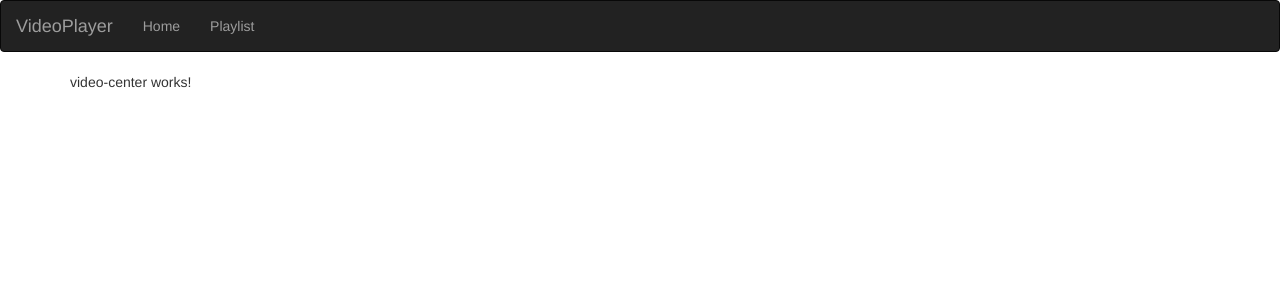
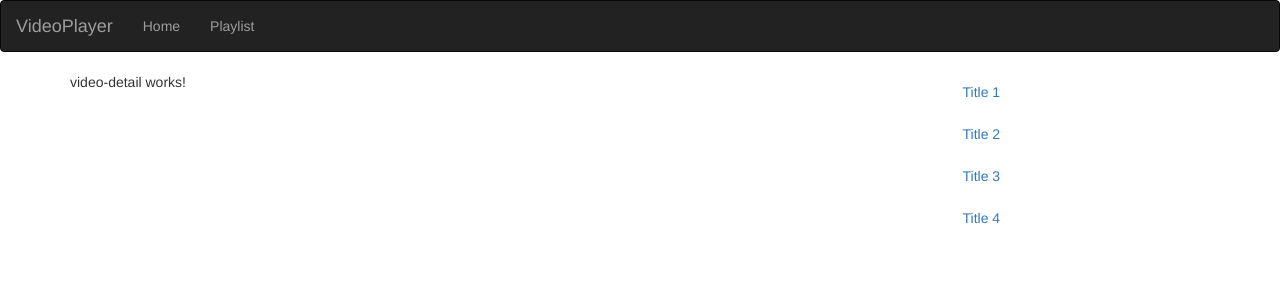
Before and after one commit to leskovitaliy/mean-test, an Angular app: page /videos in a window 1280 px wide. Shown: the top 300 px of the page. Built offline with nearby package versions, Linux system fonts and the light colour scheme.

Commit message:
add video-detail, video-list component

```diff
--- a/src/app/app.module.ts
+++ b/src/app/app.module.ts
@@ -7,12 +7,16 @@ import { AppRoutingModule } from './app-routing.module';
 import { AppComponent } from './app.component';
 import { HomeComponent } from './home/home.component';
 import { VideoCenterComponent } from './video-center/video-center.component';
+import { VideoListComponent } from './video-list/video-list.component';
+import { VideoDetailComponent } from './video-detail/video-detail.component';
 
 @NgModule({
   declarations: [
     AppComponent,
     HomeComponent,
-    VideoCenterComponent
+    VideoCenterComponent,
+    VideoListComponent,
+    VideoDetailComponent
   ],
   imports: [
     BrowserModule,
--- a/src/app/home/home.component.html
+++ b/src/app/home/home.component.html
@@ -1,3 +1,3 @@
-<p>
-  home works!
-</p>
+<div class="jumbotron">
+  <h1>Video Player</h1>
+</div>
--- a/src/app/video-center/video-center.component.html
+++ b/src/app/video-center/video-center.component.html
@@ -1,3 +1,8 @@
-<p>
-  video-center works!
-</p>
+<div class="row">
+  <div class="col-sm-9">
+    <app-video-detail></app-video-detail>
+  </div>
+  <div class="col-sm-3">
+    <app-video-list [videos]="videos"></app-video-list>
+  </div>
+</div>
--- a/src/app/video-center/video-center.component.ts
+++ b/src/app/video-center/video-center.component.ts
@@ -1,4 +1,5 @@
 import { Component, OnInit } from '@angular/core';
+import {Video} from "../video";
 
 @Component({
   selector: 'app-video-center',
@@ -7,6 +8,13 @@ import { Component, OnInit } from '@angular/core';
 })
 export class VideoCenterComponent implements OnInit {
 
+  videos: Video[] = [
+    {"_id": "1", "title": "Title 1", "url": "url 1", "description": "desc 1"},
+    {"_id": "2", "title": "Title 2", "url": "url 2", "description": "desc 2"},
+    {"_id": "3", "title": "Title 3", "url": "url 3", "description": "desc 3"},
+    {"_id": "4 ", "title": "Title 4", "url": "url 4", "description": "desc 4"}
+  ]
+
   constructor() { }
 
   ngOnInit() {
--- /dev/null
+++ b/src/app/video-detail/video-detail.component.html
@@ -0,0 +1,3 @@
+<p>
+  video-detail works!
+</p>
--- /dev/null
+++ b/src/app/video-detail/video-detail.component.ts
@@ -0,0 +1,15 @@
+import { Component, OnInit } from '@angular/core';
+
+@Component({
+  selector: 'app-video-detail',
+  templateUrl: './video-detail.component.html',
+  styleUrls: ['./video-detail.component.css']
+})
+export class VideoDetailComponent implements OnInit {
+
+  constructor() { }
+
+  ngOnInit() {
+  }
+
+}
--- /dev/null
+++ b/src/app/video-list/video-list.component.html
@@ -0,0 +1,3 @@
+<ul class="nav nav-pills nav-stacked">
+  <li *ngFor="let video of videos"><a>{{video.title}}</a></li>
+</ul>
--- /dev/null
+++ b/src/app/video-list/video-list.component.ts
@@ -0,0 +1,16 @@
+import { Component, OnInit } from '@angular/core';
+
+@Component({
+  selector: 'app-video-list',
+  templateUrl: './video-list.component.html',
+  styleUrls: ['./video-list.component.css'],
+  inputs: ['videos']
+})
+export class VideoListComponent implements OnInit {
+
+  constructor() { }
+
+  ngOnInit() {
+  }
+
+}
--- /dev/null
+++ b/src/app/video.ts
@@ -0,0 +1,6 @@
+export class Video {
+  _id: string;
+  title: string;
+  url: string;
+  description: string;
+}
```
Also changed, not shown: src/app/video-detail/video-detail.component.css (added), src/app/video-list/video-list.component.css (added), 2 other files (tests, documents, lock files or other folders).
